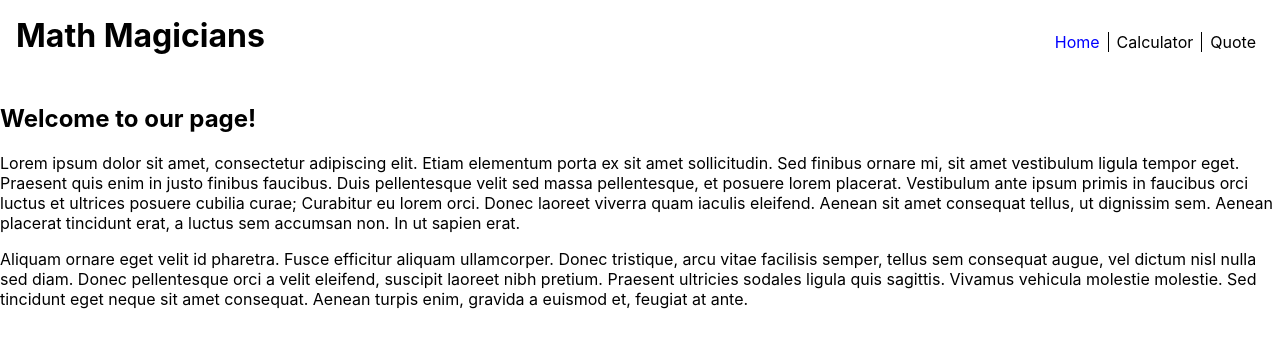
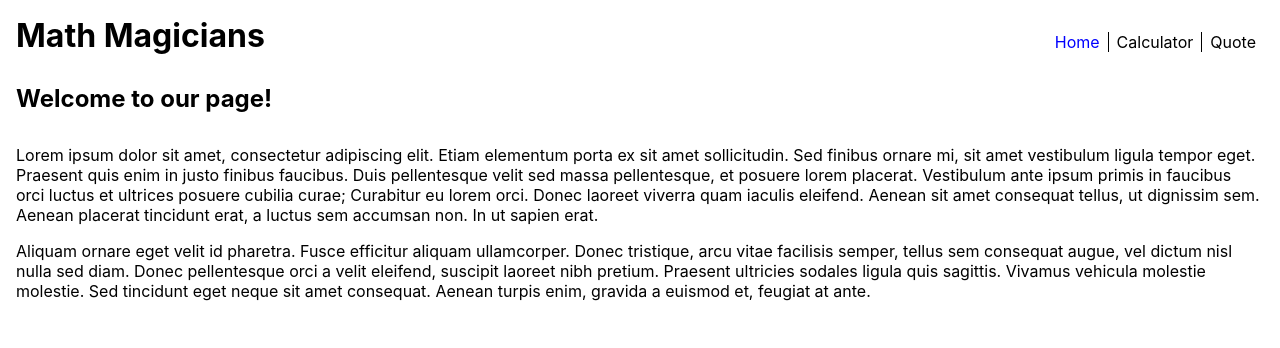
Before and after one commit to Alexr16/MathMagicians, a React (Create React App) app: page / in a window 1280 px wide. Shown: the top 348 px of the page. Built offline with nearby package versions, Linux system fonts and the light colour scheme.

Commit message:
Style home page

```diff
--- a/src/pages/Home.css
+++ b/src/pages/Home.css
@@ -1 +1,9 @@
-/* No CSS *//*# sourceMappingURL=Home.css.map */
+.home-container {
+  margin: 0 1rem;
+}
+
+.home-container h2 {
+  padding-bottom: 1rem;
+  margin: 0;
+}
+/*# sourceMappingURL=Home.css.map */
--- a/src/pages/Home.scss
+++ b/src/pages/Home.scss
@@ -0,0 +1,7 @@
+.home-container {
+  margin: 0 1rem;
+  h2 {
+    padding-bottom: 1rem;
+    margin: 0;
+  }
+}
```
Also changed, not shown: 1 other file (tests, documents, lock files or other folders).
